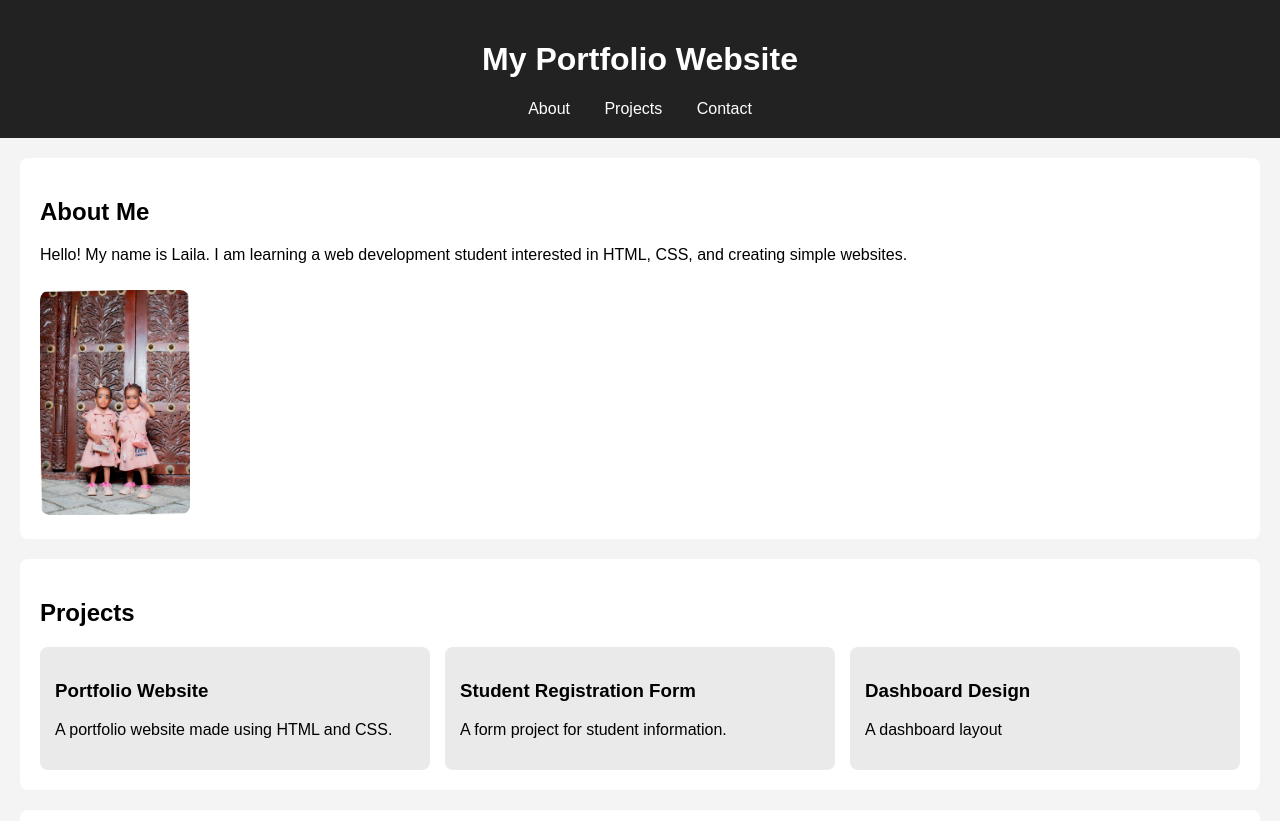
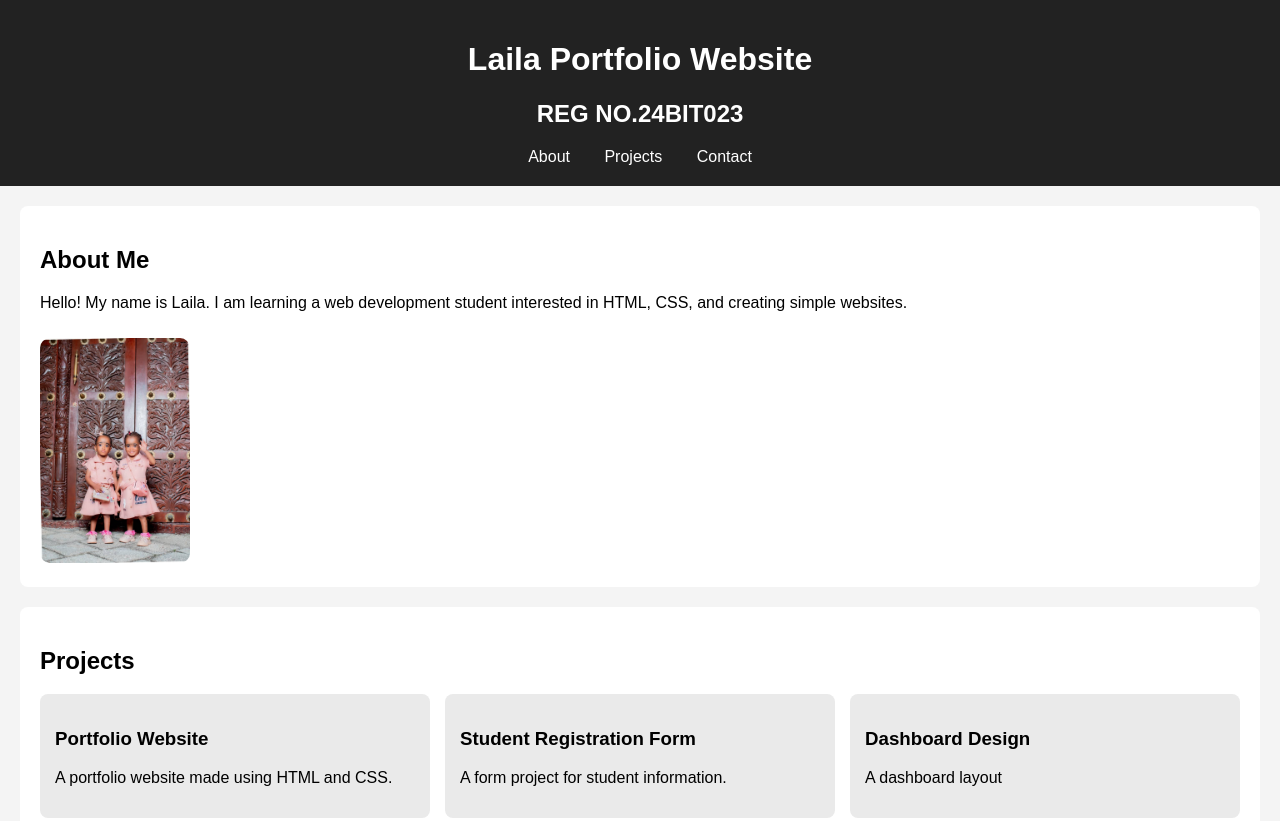
Before and after one commit to laila-hatib/portfolio, a plain HTML site: page index.html in a window 1280 px wide. Shown: the top 821 px of the page. Drawn offline with Linux system fonts and the light colour scheme.

Commit message:
first portfolio

```diff
--- a/index.html
+++ b/index.html
@@ -95,7 +95,8 @@
 <body>
 
     <header>
-        <h1>My Portfolio Website</h1>
+        <h1>Laila Portfolio Website</h1>
+        <h2>REG NO.24BIT023</h2>
 
         <nav>
             <a href="#about">About</a>
```
Also changed, not shown: 1 other file.
